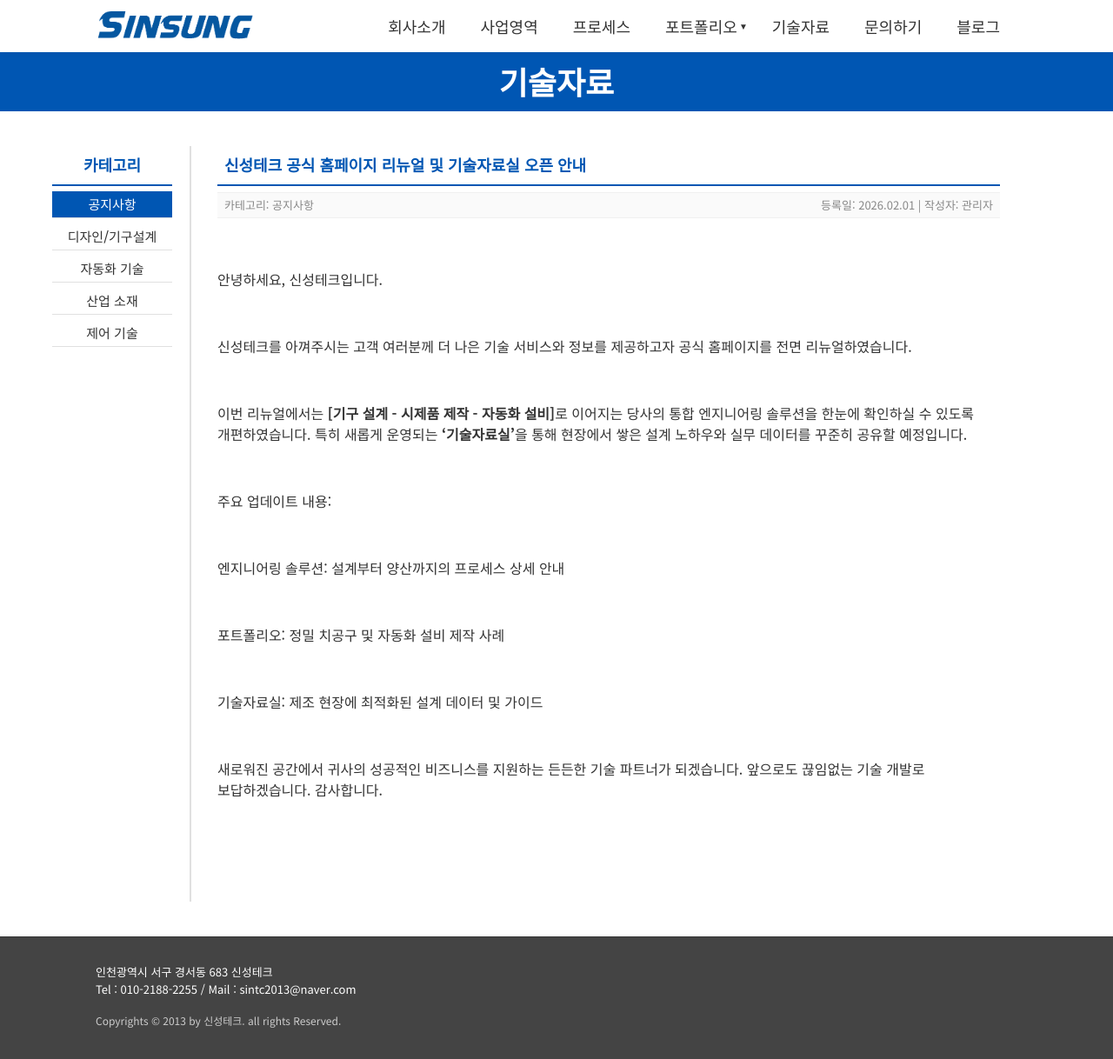
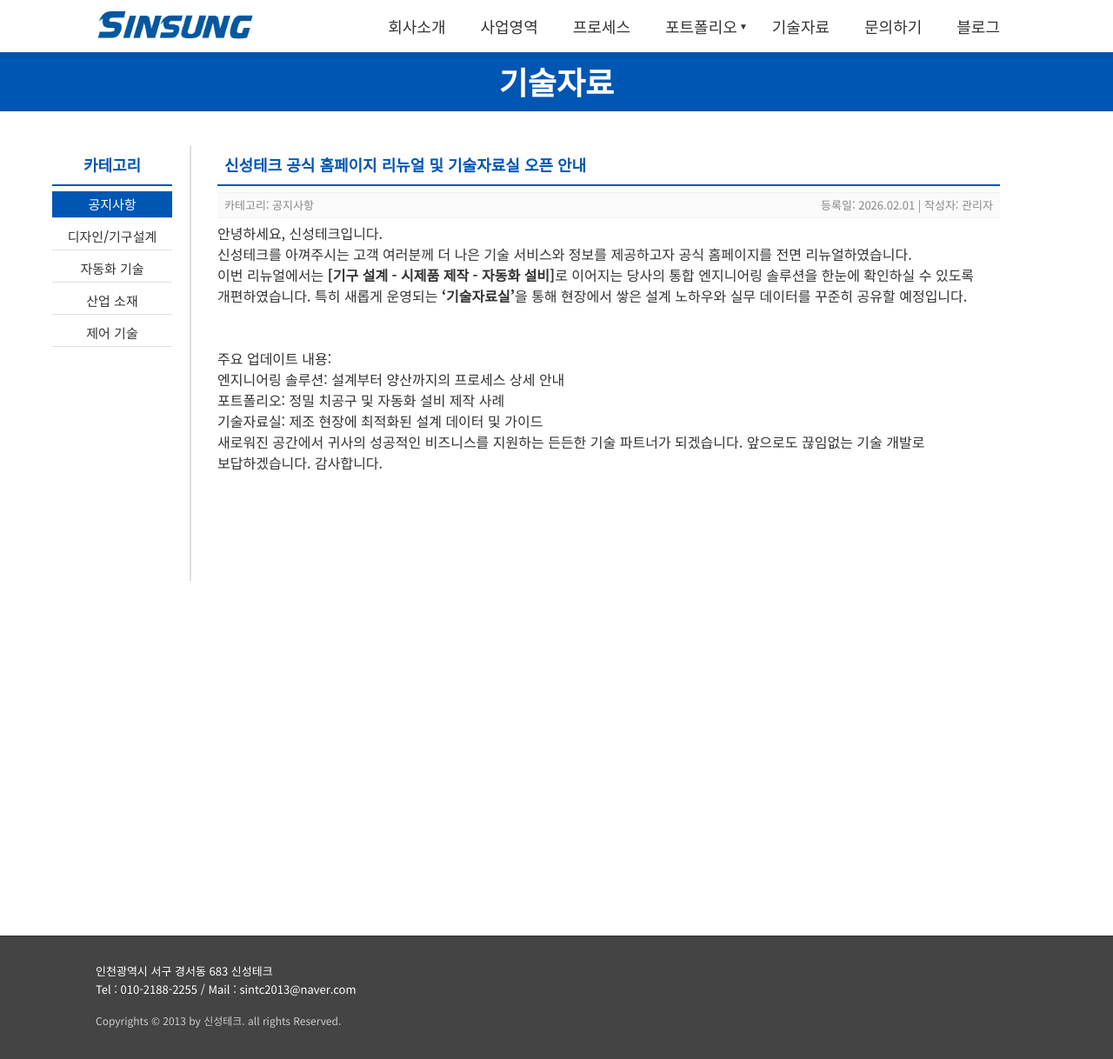
Before and after one commit to desert32-hash/Sintc2013, a Jekyll site: the page built from _posts/2026-02-01-welcome.md, in a window 1280 px wide and 1218 px high. Shown: the whole window at 87% size. Built offline with Jekyll 4.4.1, drawn with Linux system fonts in a browser that asks for light colours.

Commit message:
Add files via upload

```diff
--- a/_layouts/default.html
+++ b/_layouts/default.html
@@ -168,8 +168,8 @@
             font-size: 13px;
             margin-top: 7px;
             /* 카테고리 파란 박스 상단 갭과 일치 */
-            margin-bottom: 10px;
-            /* 20px에서 10px로 추가 단축 */
+            margin-bottom: 5px;
+            /* 데이터 박스와 본문 사이 간격 최소화 */
             padding: 0 8px;
             height: 30px;
             /* 카테고리 파란 박스 높이와 일치 */
@@ -188,13 +188,12 @@
             line-height: 1.5;
             /* 1.8에서 1.5로 줄여 글자 사이 간격 축소 */
             color: #333;
-            white-space: pre-wrap;
-            /* 엔터 친 만큼 그대로 빈 줄이 생기게 함 */
         }
 
         .post-content p {
-            margin-bottom: 5px;
-            /* 10px에서 5px로 추가 단축 */
+            margin: 0;
+            /* 문단 사이 자동 여백 제거 (촘촘하게) */
+            margin-bottom: 0;
         }
 
         @media (max-width: 768px) {
--- a/_posts/2026-02-01-welcome.md
+++ b/_posts/2026-02-01-welcome.md
@@ -12,9 +12,9 @@ permalink: /posts/2024-01-15-welcome.html
 신성테크를 아껴주시는 고객 여러분께 더 나은 기술 서비스와 정보를 제공하고자 공식 홈페이지를 전면 리뉴얼하였습니다.
 
 이번 리뉴얼에서는 **[기구 설계 - 시제품 제작 - 자동화 설비]**로 이어지는 당사의 통합 엔지니어링 솔루션을 한눈에 확인하실 수 있도록 개편하였습니다. 특히 새롭게 운영되는 **'기술자료실'**을 통해 현장에서 쌓은 설계 노하우와 실무 데이터를 꾸준히 공유할 예정입니다.
-
-
-
+<br>
+<br>
+<br>
 
 주요 업데이트 내용:
 
```
